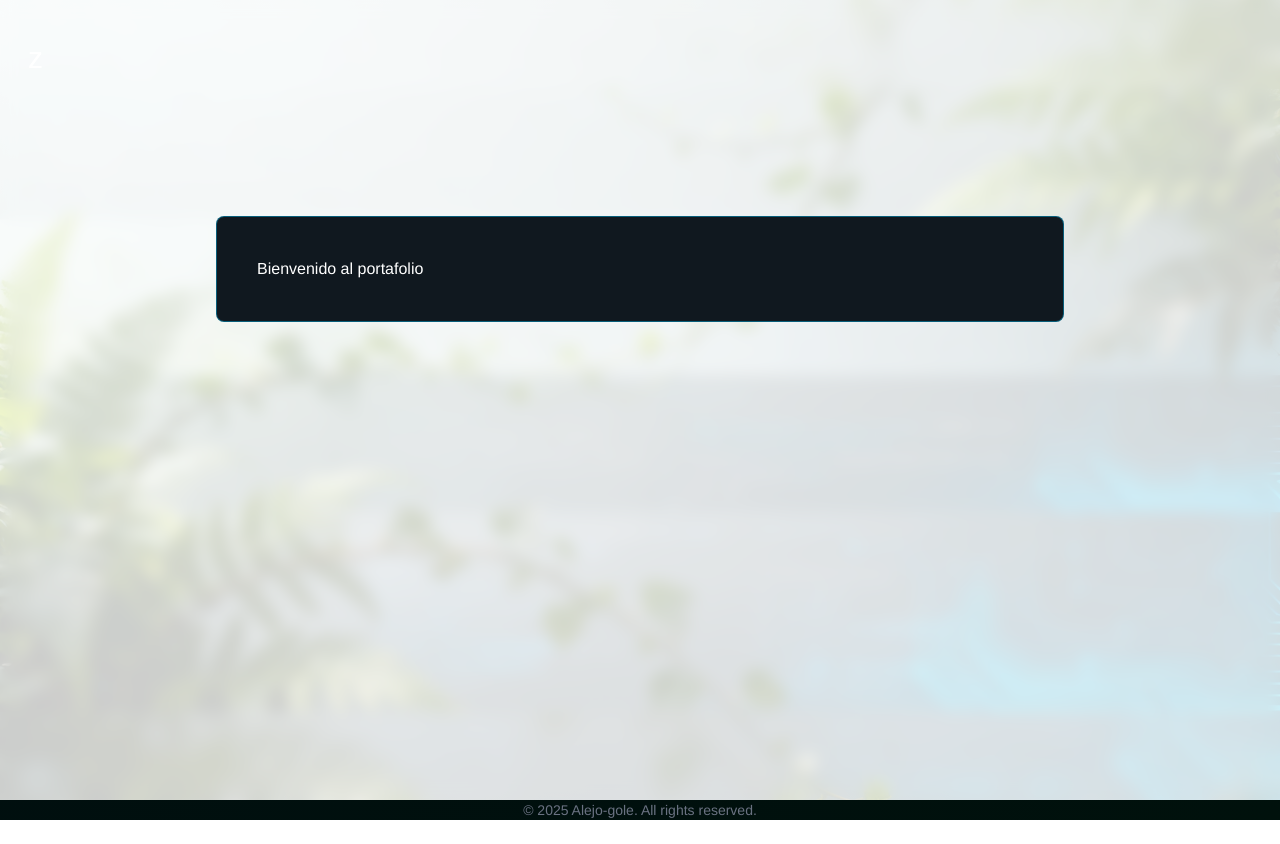
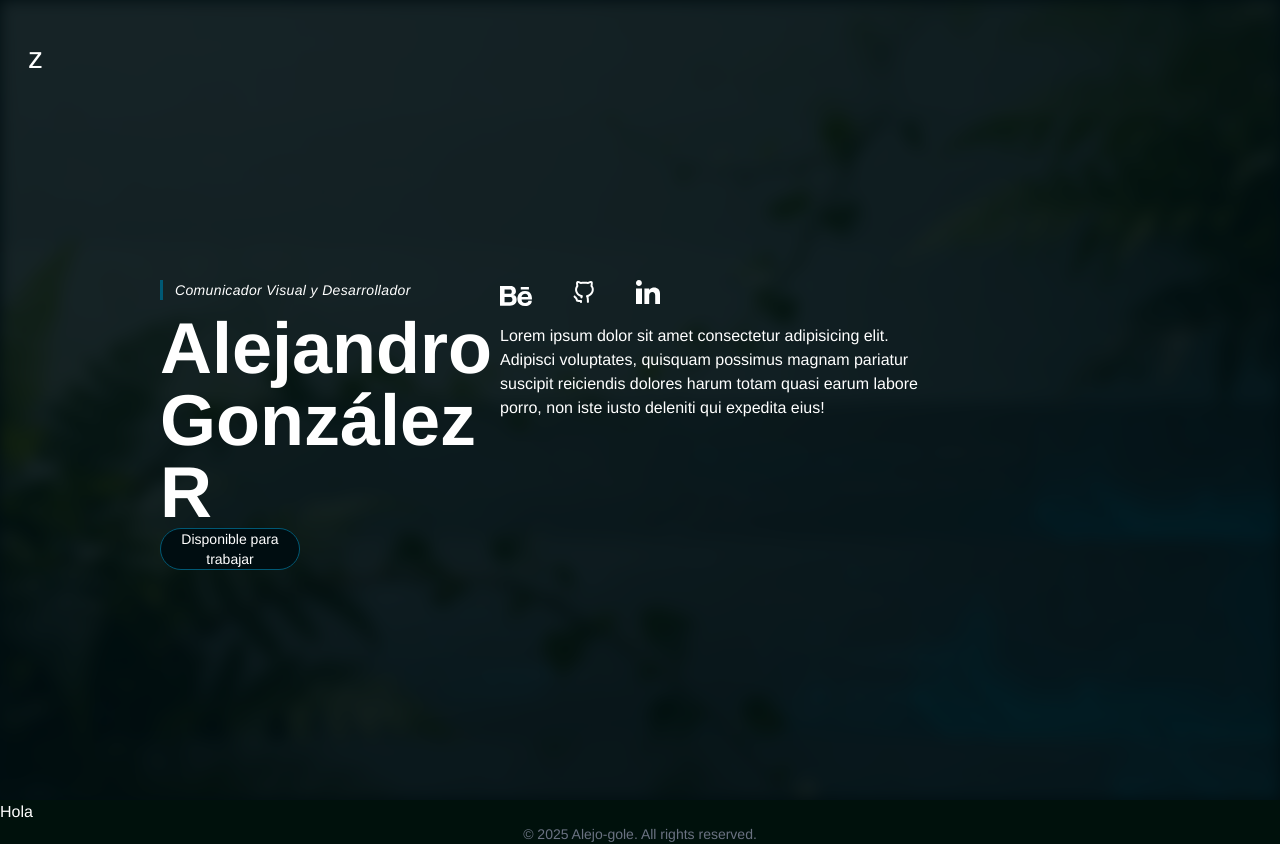
Before and after one commit to Alejo-gole/portfolio, an Astro site: page / in a window 1280 px wide. Before the commit the page ends 820 px from the top, so only its background shows below. Built offline with nearby package versions, Linux system fonts and the light colour scheme; Astro itself is replaced by a stand-in of ours.

Commit message:
Fix hero disposition and text wrap

```diff
--- a/src/layouts/baseLayout.astro
+++ b/src/layouts/baseLayout.astro
@@ -4,7 +4,7 @@ import Footer from "@Layouts/common/footer.astro";
 
 import "../styles/global.css";
 
-const { page } = Astro.props
+const { page } = Astro.props;
 ---
 
 <html lang="es">
@@ -21,14 +21,14 @@ const { page } = Astro.props
     <!-- Web analytics -->
 
     <!-- Open Graph tags -->
-
   </head>
-	<body class="bg-linear-to-br from-[#000d11] to-[#00110c] text-white">
-
+  <body class="bg-[#000d11] text-white">
     <NavSide client:load />
 
     <slot />
 
+    <div class="relative bg-[#00110c] min-w-full bottom-0">
       <Footer />
+    </div>
   </body>
 </html>
--- a/src/pages/index.astro
+++ b/src/pages/index.astro
@@ -1,16 +1,78 @@
 ---
 import BaseLayout from "@Layouts/baseLayout.astro";
+---
 
----
-<BaseLayout page={{
-	title: "Inicio",
-	description: "Página principal del portafolio"
-}}>
-	<main class="bg-[url(/hero.png)] bg-fixed bg-cover bg-center bg-no-repeat">
-		<section class=" min-h-screen bg-white/80 backdrop-blur-sm p-8">
-			<div class="border rounded-lg border-[#00a4d6]/50 p-2 md:p-10 m-10 md:m-46 bg-[#10181f]">
-				<h1>Bienvenido al portafolio</h1>
-			</div>
-		</section>
-	</main>
+<BaseLayout
+  page={{
+    title: "Inicio",
+    description: "Página principal del portafolio",
+  }}
+>
+  <main class="relative min-h-screen overflow-hidden">
+    <section class="relative max-h-screen">
+      <div class="absolute inset-0 bg-[url(/hero.png)] bg-fixed bg-cover bg-no-repeat blur-sm">
+      </div>
+      <div class="absolute inset-0 bg-[#000d11]/90"></div>
+      <section class="relative pt-25 pb-150 md:pb-150 md:pt-60">
+        <div class="fixed md:p-10 grid grid-cols-1 md:grid-cols-3">
+          <div class="flex flex-col pl-15 md:pl-30">
+            <p class="text-sm border-l-3 tracking-wide border-[#005874] italic pl-3 mb-3">
+              Comunicador Visual y Desarrollador
+            </p>
+            <h1 class="font-bold text-3xl md:text-7xl text-wrap">Alejandro González R</h1>
+            <p class="text-sm border bg-[#000d11] border-[#005874] rounded-full text-center w-1/2">
+              Disponible para trabajar
+            </p>
+          </div>
+          <div class="col-span-2 mt-10 md:mt-0 md:pl-15">
+            <div class="">
+              <div class="flex justify-center space-x-10 align-baseline mb-3 md:justify-normal">
+                <a
+                  href="https://www.behance.net/diegogonzale50"
+                  target="_blank"
+                  rel="noopener noreferrer"
+                >
+                  <img
+                    class="max-w-8 transition-all duration-200 ease-in-out transform hover:scale-110 hover:rotate-12 hover:drop-shadow-[0_10px_10px_rgba(0,164,214,0.5)]"
+                    src="/behance.svg"
+                    alt="Behance icon"
+                  />
+                </a>
+
+                <a href="https://github.com/Alejo-gole" target="_blank" rel="noopener noreferrer">
+                  <img
+                    class="max-w-6 transition-all duration-200 ease-in-out transform hover:scale-110 hover:rotate-12 hover:drop-shadow-[0_10px_10px_rgba(0,164,214,0.5)]"
+                    src="/github.svg"
+                    alt="gitHub icon"
+                  />
+                </a>
+                <a
+                  href="https://www.linkedin.com/in/alejo-gole/"
+                  target="_blank"
+                  rel="noopener noreferrer"
+                >
+                  <img
+                    class="max-w-6 transition-all duration-200 ease-in-out transform hover:scale-110 hover:rotate-12 hover:drop-shadow-[0_10px_10px_rgba(0,164,214,0.5)]"
+                    src="/linkedin.svg"
+                    alt="LinkedIn icon"
+                  />
+                </a>
+              </div>
+              <p class="max-w-screen px-8 text-center md:text-left md:px-0 md:pr-80">
+                Lorem ipsum dolor sit amet consectetur adipisicing elit. Adipisci voluptates,
+                quisquam possimus magnam pariatur suscipit reiciendis dolores harum totam quasi
+                earum labore porro, non iste iusto deleniti qui expedita eius!
+              </p>
+            </div>
+          </div>
+        </div>
+      </section>
+    </section>
+
+    <section class="relative bg-[#00110c] min-w-screen">
+      <div>
+        <h2>Hola</h2>
+      </div>
+    </section>
+  </main>
 </BaseLayout>
```
Lines whose indentation alone changed are shown as unchanged.
